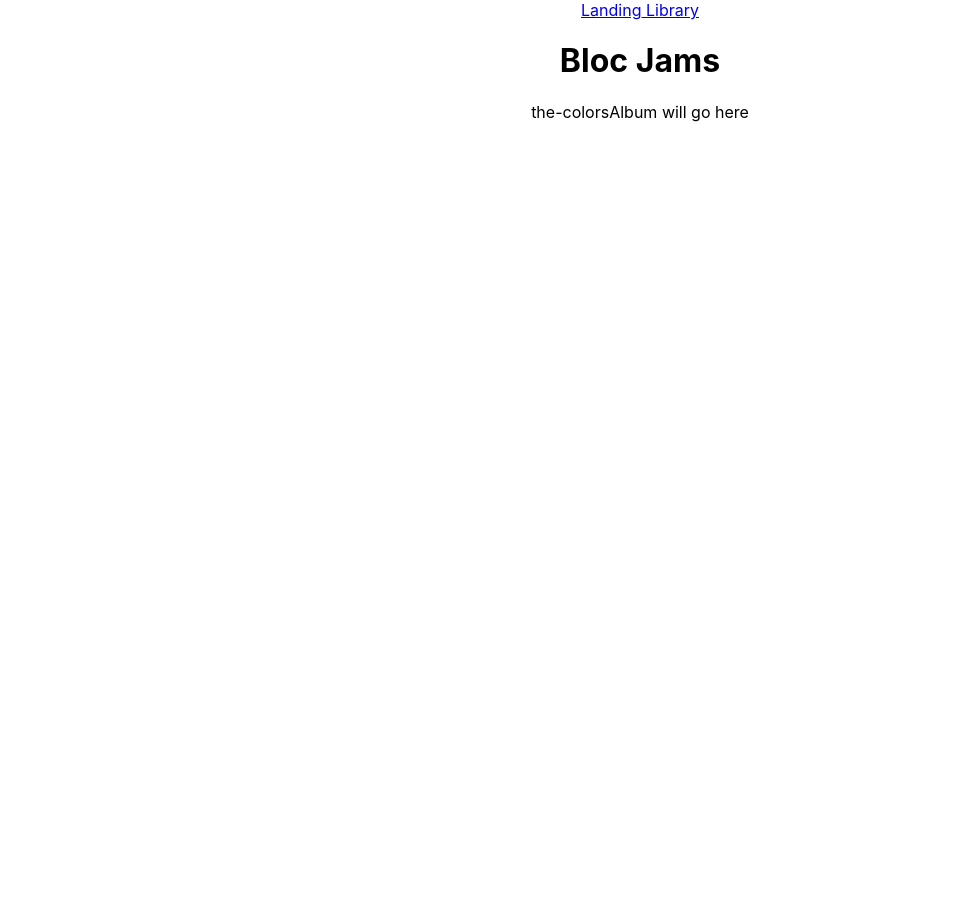
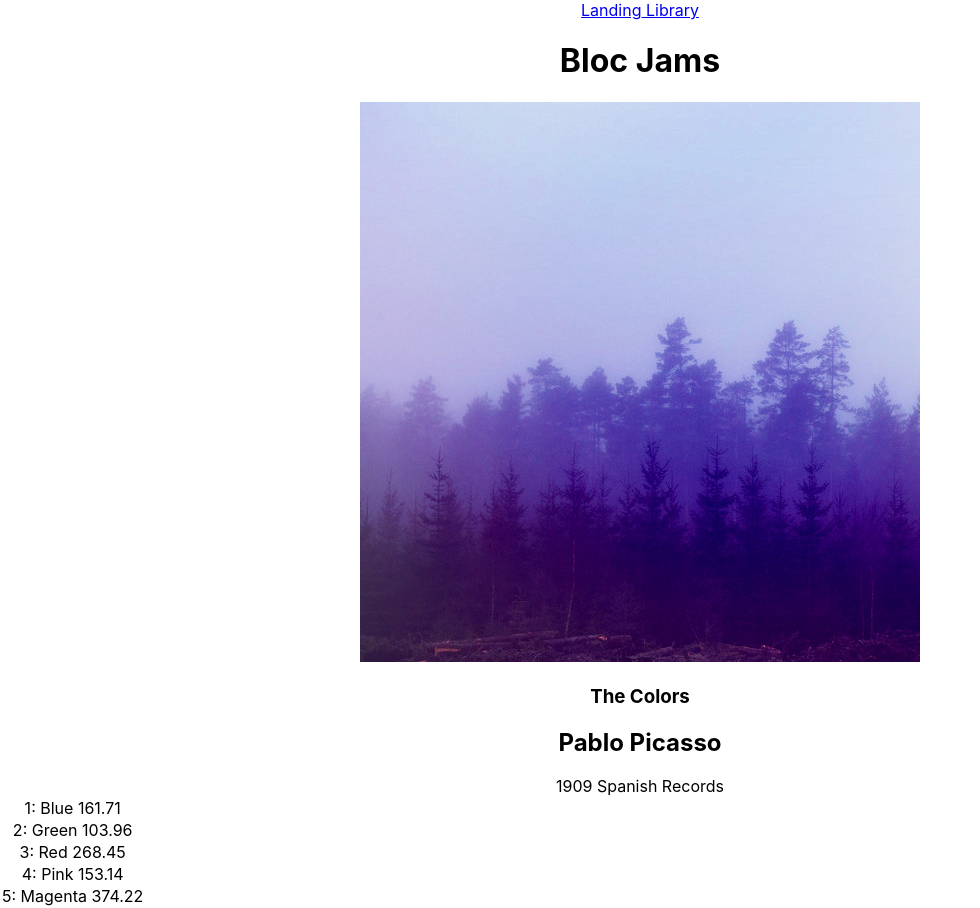
Before and after one commit to soheb321/bloc-jams-react, a React (Create React App) app: page /album/the-colors in a window 1280 px wide. Shown: the whole page, without its empty margins (0-980 px from the left). Before the commit the page ends 800 px from the top, so only its background shows below. Built offline with nearby package versions, Linux system fonts and the light colour scheme.

Commit message:
Songs Added

```diff
--- a/src/components/Album.js
+++ b/src/components/Album.js
@@ -1,17 +1,55 @@
 import React, { Component } from 'react';
+import albumData from './../data/albums';
 
 
 
 class Album extends Component {
-render(){
-return(
-<section className="album">
-{this.props.match.params.slug}Album will go here
-</section>
+constructor(props) {
+     super(props);
+const album = albumData.find( album => {
+       return album.slug === this.props.match.params.slug
+     });
+
+     this.state = {
+       album: album
+     };
+   }
 
 
-  );
- }
+
+   render(){
+    return (
+        <section className="album">
+          <section id="album-info">
+           <img id="album-cover-art" src={this.state.album.albumCover} alt={this.state.album.title} />
+           <div className="album-details">
+             <h1 id="album-title">{this.state.album.title}</h1>
+             <h2 className="artist">{this.state.album.artist}</h2>
+             <div id="release-info">{this.state.album.releaseInfo}</div>
+           </div>
+         </section>
+
+        <table id="song-list">
+           <colgroup>
+             <col id="song-number-column" />
+             <col id="song-title-column" />
+             <col id="song-duration-column" />
+           </colgroup>
+           <tbody>
+                {
+                    this.state.album.songs.map((song, index) => {
+                        return (
+                            <tr>
+                                {index + 1}: {song.title} {song.duration}
+                            </tr>
+                        )
+                    })
+                }
+           </tbody>
+         </table>
+       </section>
+     );
+   }
 }
 
 export default Album;
--- a/src/components/Library.js
+++ b/src/components/Library.js
@@ -1,6 +1,7 @@
 import React, { Component } from 'react';
 import { Link } from 'react-router-dom';
 import albumData from './../data/albums';
+
 class Library extends Component {
     constructor(props) {
         super(props);
@@ -11,14 +12,14 @@
         return (
             <section className='library'>
                 {
-          this.state.albums.map( (album, index) =>
+                      this.state.albums.map((album, index) => (
                         <Link to={`/album/${album.slug}`} key={index}>
                           <img src={album.albumCover} alt={album.title} />
                            <div>{album.title}</div>
                            <div>{album.artist}</div>
                            <div>{album.songs.length} songs</div>{album.title}
                         </Link>
-          )
+                      ))
                 }
             </section>
         );
```
Lines whose indentation alone changed are shown as unchanged.
